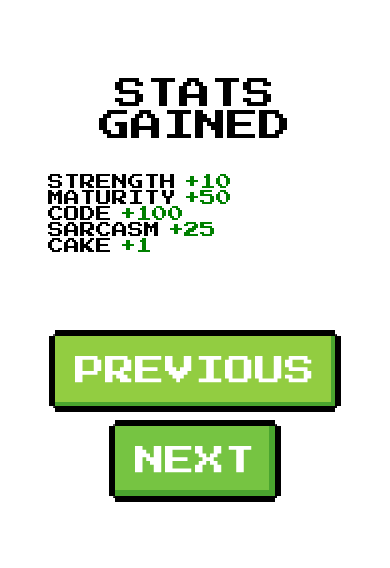
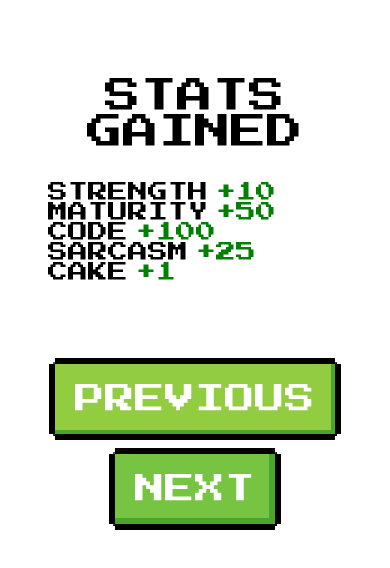
Before and after one commit to Greta741/level-up-card, a plain HTML site: page index.html in a window 390 px wide. Both pictures are taken after a click on the button "NEXT". Drawn offline with Linux system fonts and the light colour scheme.

Commit message:
Update font size

```diff
--- a/styles.css
+++ b/styles.css
@@ -128,10 +128,10 @@ ul {
         margin-left: 0;
     }
     .card-header {
-        font-size: 2rem;
+        font-size: 2.25rem;
     }
     body {
-        font-size: 1rem;
+        font-size: 1.25rem;
     }
     .ul-padding {
         padding-left: 2rem;
```
